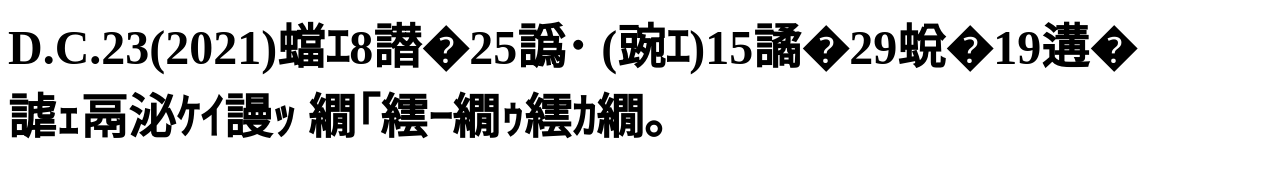
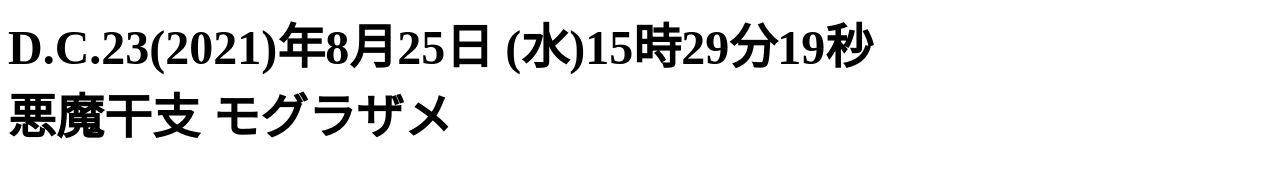
Before and after one commit to ak-matsu/ruby, a plain HTML site: page mareki.html in a window 1280 px wide. Drawn offline with Linux system fonts and the light colour scheme.

Commit message:
文字化けと時刻表示を0詰に修正

```diff
--- a/mareki.html
+++ b/mareki.html
@@ -1,7 +1,7 @@
 <!DOCTYPE html>
 <html lang="ja">
 <head>
-  <meta charset="Shift_JIS">
+  <meta charset="UTF-8">
   <title></title>
 </head>
 <body>
@@ -20,11 +20,11 @@ function getNow() {
 	var year = now.getFullYear();
 	var mon = now.getMonth()+1; //１を足すこと
 	var day = now.getDate();
-	var hour = now.getHours();
-	var min = now.getMinutes();
-	var sec = now.getSeconds();
+	var hour = ("0" + (now.getHours())) .slice(-2);
+	var min = ("0" + (now.getMinutes())) .slice(-2);
+	var sec = ("0" + (now.getSeconds())) .slice(-2);
 	var you = now.getDay(); //曜日(0～6=日～土)
-  var eto = now.getFullYear()%13
+    var eto = now.getFullYear()%13
 
 	//曜日の選択肢
 	var youbi = new Array("日","月","火","水","木","金","土");
```
